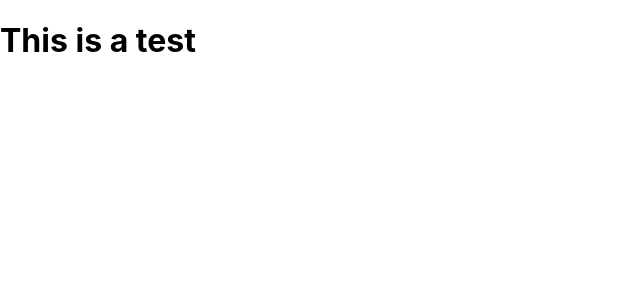
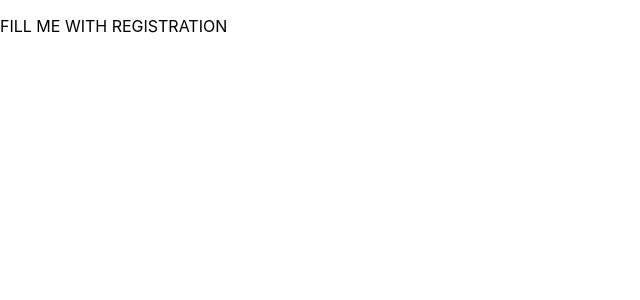
Before and after one commit to CShatto99/Guided-Group-3444, a React (Create React App) app in the folder Trabajo/client/: page /register in a window 1280 px wide. Shown: the top 300 px of the page, without its empty margins (0-640 px from the left). Built offline with nearby package versions, Linux system fonts and the light colour scheme.

Commit message:
Updated file to render according to the route in url

```diff
--- a/Trabajo/client/src/App.tsx
+++ b/Trabajo/client/src/App.tsx
@@ -2,10 +2,19 @@ import React from 'react';
 import logo from './logo.svg';
 import './App.css';
 import { Landing } from './components/layout/Landing';
+import { Login } from './components/auth/Login';
+import { Register } from './components/auth/Register';
+import { BrowserRouter, Route, Switch } from 'react-router-dom';
 
 function App() {
   return (
-    <Landing/>
+    <BrowserRouter>
+      <Switch>
+        <Route exact path="/" component={Landing}/>
+        <Route exact path="/login" component={Login}/>
+        <Route exact path="/register" component={Register}/>
+      </Switch>
+    </BrowserRouter>
   );
   /*return (
     <div className="App">
```
